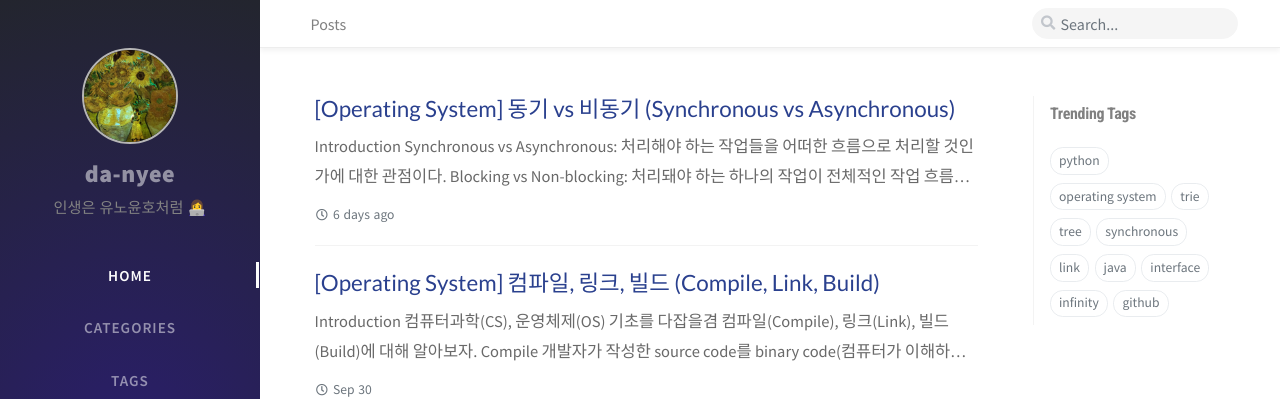
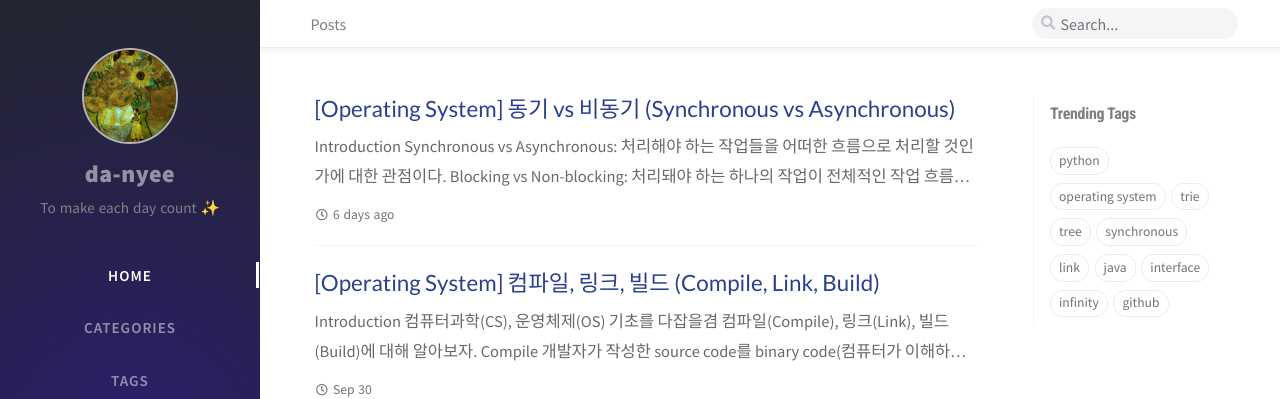
Before and after one commit to da-nyee/da-nyee.github.io, a Jekyll site: the page built from index.html, in a window 1280 px wide. Shown: the top 399 px of the page. Built offline with Jekyll 4.4.1, drawn with Linux system fonts in a browser that asks for light colours; nearby versions of some CDN libraries; the list of posts is cut into pages by our own code; comment, search, counter and statistics services are not loaded.

Commit message:
chore: Update _config.yml

```diff
--- a/_config.yml
+++ b/_config.yml
@@ -10,10 +10,10 @@
 
 title: da-nyee                              # the main title
 
-tagline: 인생은 유노윤호처럼 👩‍💻             # it will display as the sub-title
+tagline: To make each day count ✨         # it will display as the sub-title
 
 description: >-                        # used by seo meta and the atom feed
-  Make Each Day Count.
+  To make each day count ✨
 
 # Replace with the website url, e.g. 'https://username.github.io'
 url: 'https://da-nyee.github.io'
--- a/da-nyee.github.io/_config.yml
+++ b/da-nyee.github.io/_config.yml
@@ -21,7 +21,7 @@
 title: da-nyee
 email: leede0418@gmail.com
 description: >- # this means to ignore newlines until "baseurl:"
-  Make Each Day Count
+  To make each day count ✨
 baseurl: "" # the subpath of your site, e.g. /blog
 url: "" # the base hostname & protocol for your site, e.g. http://example.com
 twitter_username: jekyllrb
```
